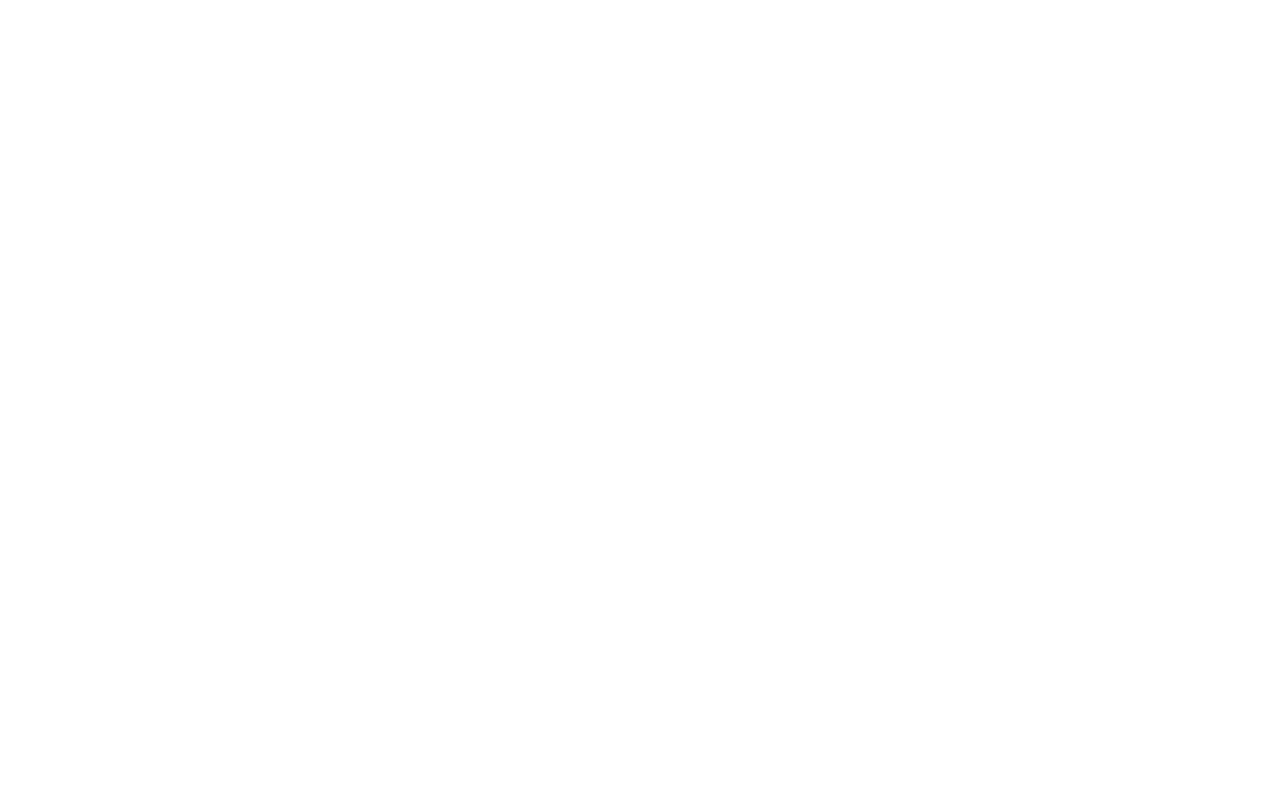
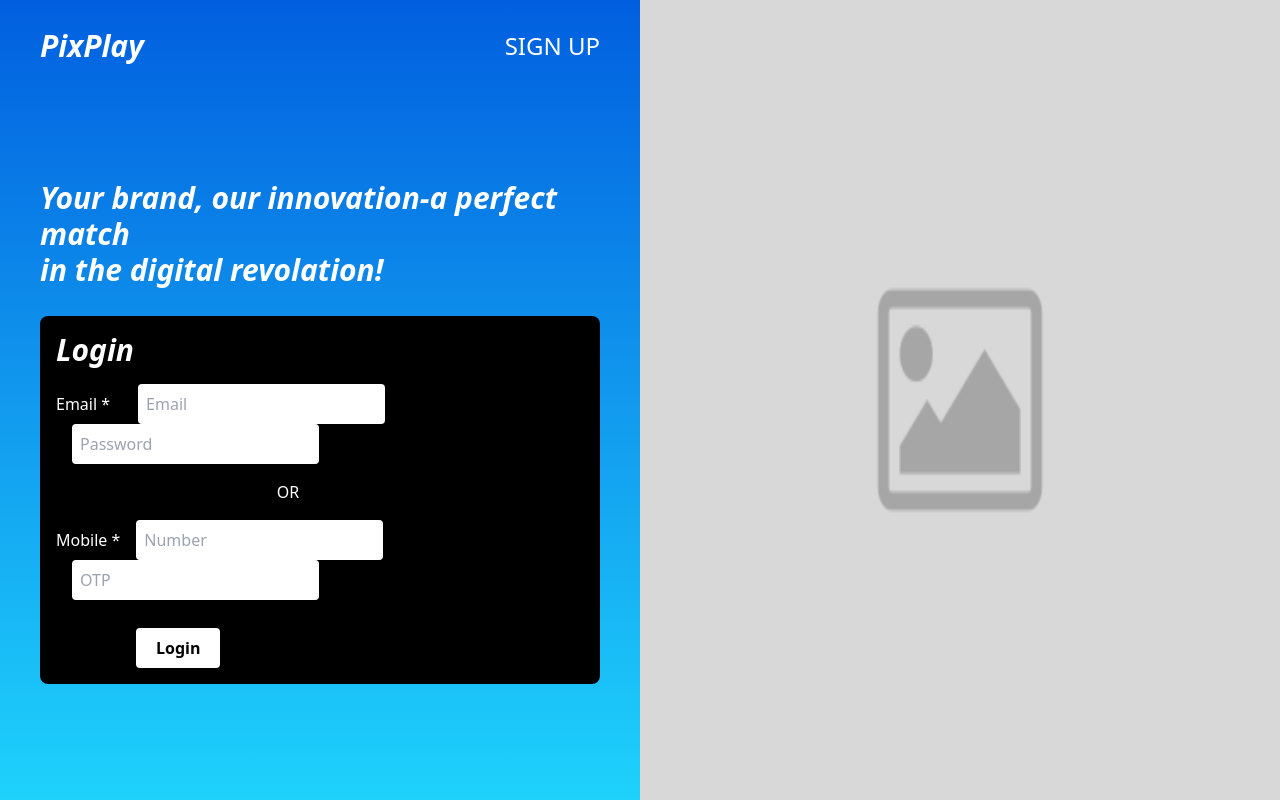
Before and after one commit to Aljoboyer/pixplaydemo, a React (Vite) app: page /login in a window 1280 px wide. Before the commit this address had no page. Built offline with nearby package versions, Linux system fonts and the light colour scheme.

Commit message:
login page completed

```diff
--- a/src/App.css
+++ b/src/App.css
@@ -1,3 +1,8 @@
 .landing_home_main_container{
     background-image: linear-gradient(to bottom , #015FDF , #1199EE, #1ED2FC);
 }
+
+.landing_page_iconBox{
+    box-shadow: rgba(0, 0, 0, 0.16) 0px 1px 4px;
+    background-image: linear-gradient(to bottom , #1ED2FC,  #0359d2 );
+}
--- a/src/App.jsx
+++ b/src/App.jsx
@@ -1,6 +1,7 @@
 import { Route, BrowserRouter as Router, Routes } from 'react-router-dom';
 import LandingHome from './pages/common/LandingHome/LandingHome';
 import './App.css'
+import Login from './pages/common/Auth/Login/Login';
 
 function App() {
 
@@ -9,6 +10,7 @@
       <Router>
         <Routes>
           <Route path="/" element={<LandingHome />} />
+          <Route path="/login" element={<Login />} />
         </Routes>
       </Router>
     </main>
--- /dev/null
+++ b/src/pages/common/Auth/Login/Login.jsx
@@ -0,0 +1,44 @@
+import React from 'react'
+import PlaceHolderImg from '../../../../assets/image/placeholder-image.webp';
+
+const Login = () => {
+  return (
+    <div className='w-full h-fit lg:h-screen landing_home_main_container lg:flex lg:flex-row md:flex md:flex-col sm:flex sm:flex-col '>
+        <div className='w-full lg:w-1/2 mx-auto lg:mx-0'>
+            <div className='flex flex-row justify-between items-center px-4 md:px-10 lg:px:20 py-7'>
+               <h4 className='text-white font-bold text-3xl italic'>PixPlay</h4>
+               <h4 className='text-white  text-2xl  cursor-pointer'>SIGN UP</h4>
+            </div>
+
+           <div className='px-4 md:px-10 lg:px:20 pt-11'>
+              <h4 className='text-white font-bold text-xl md:text-2xl lg:text-3xl italic mt-11'>Your brand, our innovation-a perfect match <br /> in the digital revolation!</h4>
+
+                 <div className='bg-black p-4 mt-7 rounded-lg'>
+                      <h4 className='text-white font-bold text-xl md:text-2xl lg:text-3xl italic '>Login</h4>
+
+                      <div className='mt-4'>
+                          <label className='text-white' htmlFor="email">Email *</label>
+                          <input className='outline-none border-0 rounded ms-7 p-2' placeholder='Email'/>
+                          <input className='outline-none border-0 rounded ms-[78px] lg:ms-4 p-2 mt-4 lg:mt-0' placeholder='Password'/>
+                      </div>
+                      <p className='text-white font-medium text-center me-16 my-4'>OR</p>
+                      <div>
+                          <label className='text-white' htmlFor="email">Mobile *</label>
+                          <input className='outline-none border-0 rounded ms-4 p-2' placeholder='Number'/>
+                          <input className='outline-none border-0 rounded ms-[78px] lg:ms-4 p-2  mt-4 lg:mt-0' placeholder='OTP'/>
+                      </div>
+
+                      <button className='font-bold bg-white px-5 py-2 ms-20 rounded mt-7 '>Login</button>
+                </div>
+
+            </div>
+        </div>
+
+        <div className='w-full lg:w-1/2 mt-4 lg:mt-0 '>
+            <img className='w-full h-full' src={PlaceHolderImg} alt="" />
+        </div>
+    </div>
+  )
+}
+
+export default Login ;
--- a/src/pages/common/LandingHome/LandingHeader.jsx
+++ b/src/pages/common/LandingHome/LandingHeader.jsx
@@ -3,10 +3,11 @@
 import PlaceHolderImg from '../../../assets/image/placeholder-image.webp';
 import { CiImageOn, CiFileOn  } from "react-icons/ci";
 import { IoLinkOutline } from "react-icons/io5";
-
-
+import { useNavigate } from 'react-router-dom';
 
 const LandingHeader = () => {
+    const navigate = useNavigate()
+
   return (
     <div className='w-full container mx-auto  lg:flex lg:flex-row md:flex md:flex-col sm:flex sm:flex-col  justify-center  p-2 md:p-7 pt-0 md:pt-24'>
             <div className='w-4/5 md:w-2/6 lg:w-3/12 mx-auto lg:mx-0'>
@@ -15,28 +16,28 @@
                 <div className='bg-black py-4 mt-7 rounded-lg'>
                     <div className='flex flex-row items-center justify-center'>
                         <div>
-                            <div className='h-[40px] w-[40px]  bg-[#1199EE] flex flex-row justify-center items-center rounded mx-4'>
+                            <div className='h-[40px] w-[40px]  flex flex-row justify-center items-center rounded mx-4 landing_page_iconBox'>
                                 <VscDeviceCameraVideo size={30} color='white'/>
                             </div>
                             <p className='text-white text-xs text-center mt-2 font-medium'>Discover</p>
                         </div>
 
                         <div>
-                            <div className='h-[40px] w-[40px]  bg-[#1199EE] flex flex-row justify-center items-center rounded '>
+                            <div className='h-[40px] w-[40px]   flex flex-row justify-center items-center rounded landing_page_iconBox'>
                                 <CiImageOn size={30} color='white'/>
                             </div>
                             <p className='text-white text-xs text-center mt-2 font-medium'>Engage</p>
                         </div>
 
                         <div>
-                            <div className='h-[40px] w-[40px]  bg-[#1199EE] flex flex-row justify-center items-center rounded mx-4'>
+                            <div className='h-[40px] w-[40px]   flex flex-row justify-center items-center rounded mx-4 landing_page_iconBox'>
                                 <CiFileOn size={30} color='white'/>
                             </div>
                             <p className='text-white text-xs text-center mt-2 font-medium'>Acquire</p>
                         </div>
 
                         <div>
-                            <div className='h-[40px] w-[40px]  bg-[#1199EE] flex flex-row justify-center items-center rounded'>
+                            <div className='h-[40px] w-[40px]   flex flex-row justify-center items-center rounded landing_page_iconBox'>
                                 <IoLinkOutline  size={30} color='white'/>
                             </div>
                             <p className='text-white text-xs text-center mt-2 font-medium'>Retain</p>
@@ -45,8 +46,8 @@
                     </div>
 
                     <div className='flex flex-row justify-center mt-4 '>
-                        <button className='font-medium bg-white px-5 py-2 mx-2 rounded'>Login</button>
-                        <button className='font-medium bg-white px-5 py-2 mx-2 rounded'>Sign Up</button>
+                        <button onClick={() => navigate('/login')} className='font-bold bg-white px-5 py-2 mx-2 rounded'>Login</button>
+                        <button className='font-bold bg-white px-5 py-2 mx-2 rounded'>Sign Up</button>
                     </div>
                 </div>
 
```
Also changed, not shown: src/pages/common/Auth/SignUp/SignUp.jsx (added).
